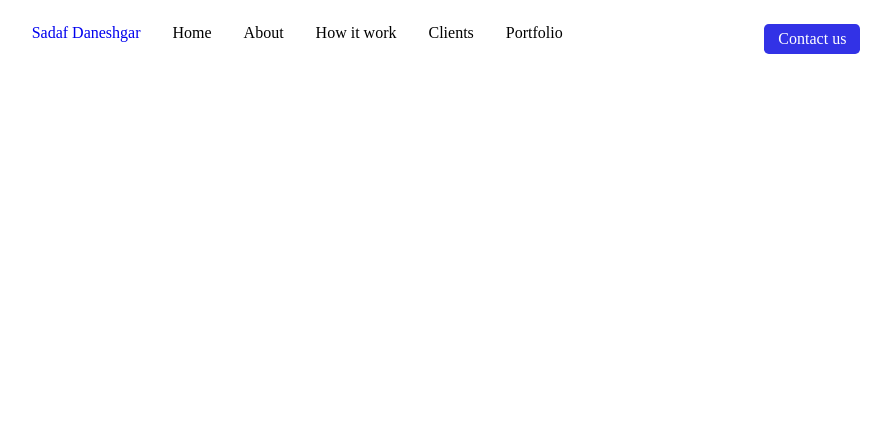
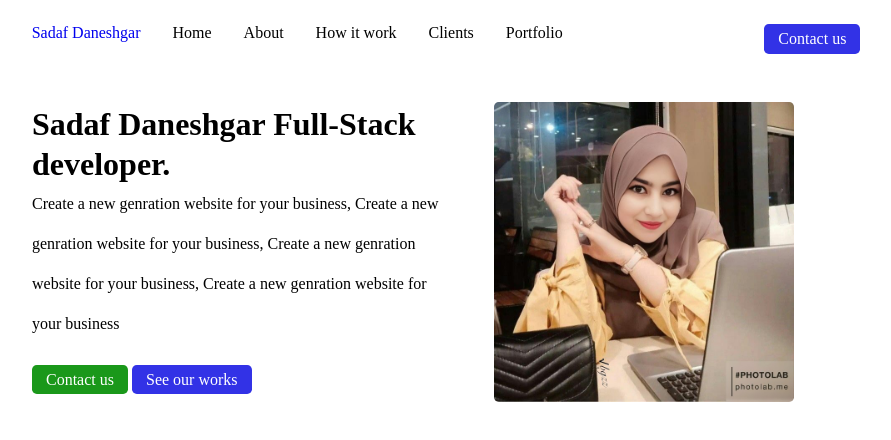
Before and after one commit to sadaf-Daneshgar/p-practice, a plain HTML site: page index.html in a window 1280 px wide. Shown: the whole page, without its empty margins (194-1085 px from the left). Drawn offline with Linux system fonts and the light colour scheme.

Commit message:
Create the hero section

```diff
--- a/index.html
+++ b/index.html
@@ -22,6 +22,23 @@
                     </nav>
                     <a href="#" class="contact">Contact us</a>
                 </div>
+                <div class="bottom_header">
+                    <div class="header-content">
+                        <div class="left_side">
+                            <div class="left">
+                                <h1 class="title">Sadaf Daneshgar Full-Stack developer.</h1>
+                                <p class="bio">Create a new genration website for your business, Create a new genration website for your business, Create a new genration website for your business, Create a new genration website for your business</p>
+                                <div class="btns">
+                                    <a href="#" class="btn">Contact us</a>
+                                    <a href="#" class="btn">See our works</a>
+                                </div>
+                            </div>
+                        </div>
+                        <div class="right_side">
+                            <img src="image/sadaf.jpg" alt="" class="side_img">
+                        </div>
+                    </div>
+                </div>
             </div>
         </header>
     </body>
--- a/style.css
+++ b/style.css
@@ -31,9 +31,50 @@ nav {
   padding-left: 2rem;
 }
 
-.contact {
+.contact, .btn {
   color: #fff;
   background-color: rgb(50, 50, 230);
   border-radius: 0.3rem;
   padding: 6px 14px;
 }
+
+.btn:nth-child(1) {
+  background-color: rgb(26, 152, 26);
+}
+
+.bottom_header {
+  align-items: center;
+  display: flex;
+  justify-content: center;
+  padding-top: 3rem;
+}
+
+.header-content {
+  display: flex;
+  align-items: center;
+  line-height: 2.5rem;
+  flex-wrap: wrap;
+}
+
+.left_side {
+  flex-basis: 50%;
+}
+
+.left {
+  max-width: 30rem;
+}
+
+.btns {
+ padding: 1rem 0;
+}
+
+.right_side {
+  flex-basis: 50%;
+  padding-left: 3rem;
+}
+
+.side_img {
+  width: 300px;
+  height: 300px;
+  border-radius: 0.3rem;
+}
```
Also changed, not shown: image/sadaf.jpg (added).
